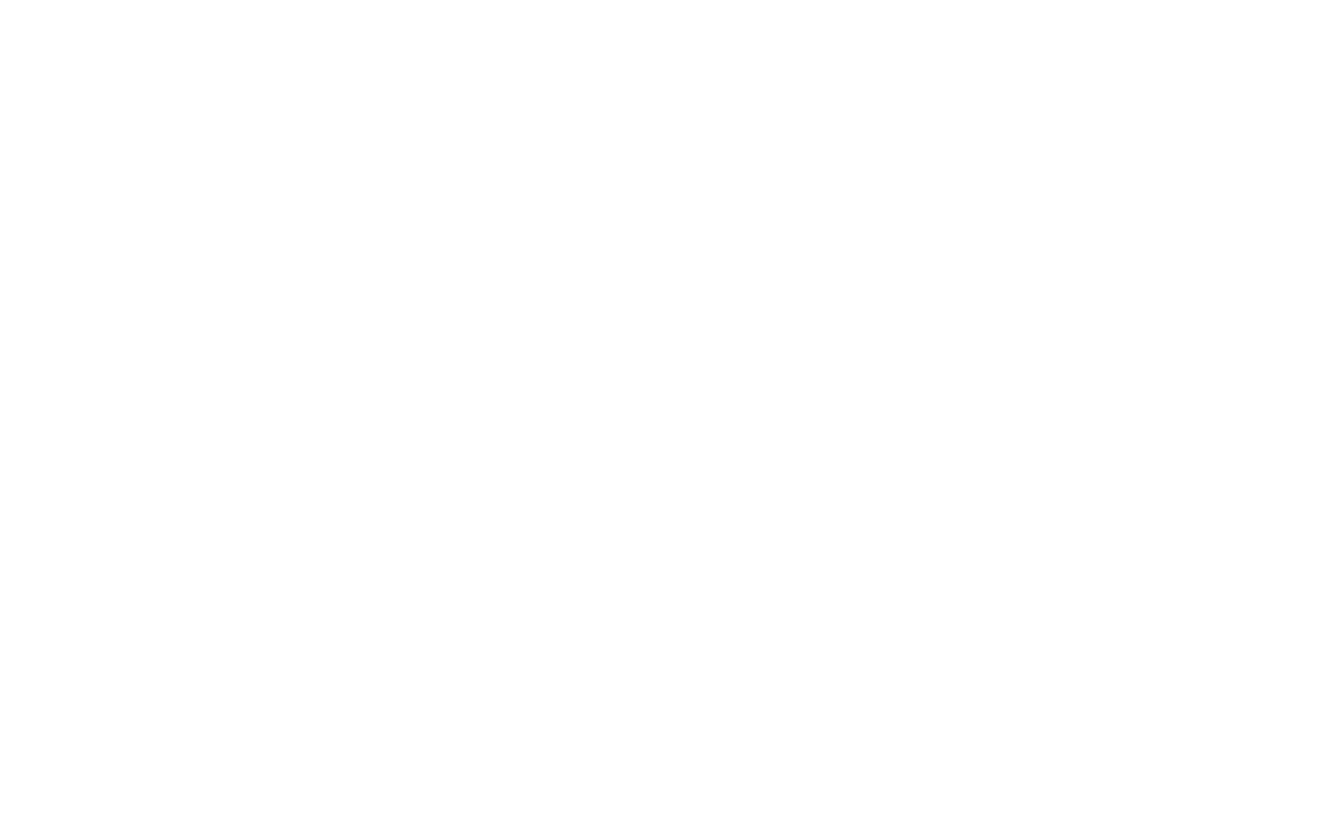
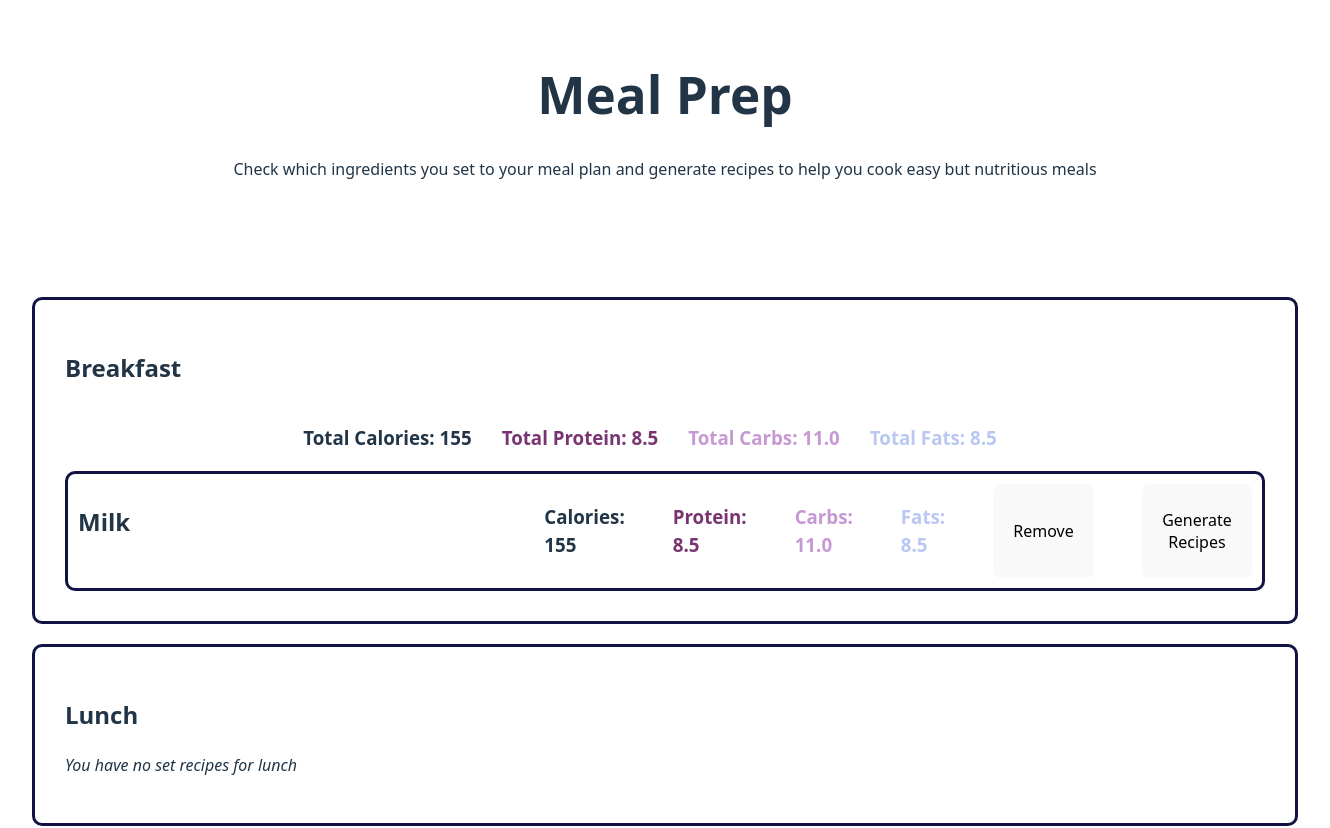
Before and after one commit to MimocaShelf/PantryTracker, a React (Vite) app: page /mealPrep in a window 1280 px wide. Before the commit this address had no page. Shown: the top 828 px of the page, 1330 px wide, since content can reach past the window. Before the commit the page ends 800 px from the top, so only its background shows below. Built offline with nearby package versions, Linux system fonts and the light colour scheme.

Commit message:
Add Nutrition Logic and Modify Nutrition and MealPrep pages

```diff
--- a/src/app.jsx
+++ b/src/app.jsx
@@ -1,6 +1,7 @@
 import { BrowserRouter, Routes, Route } from "react-router-dom";
 import Home from './home.jsx';
 import Nutrition from './nutrition.jsx';
+import MealPrep from './mealPrep.jsx';
 import React from 'react';
 
 function App() {
@@ -9,6 +10,7 @@ function App() {
         <Routes>
             <Route path="/" element={<Home />} />
             <Route path="/nutrition" element={<Nutrition />} />
+            <Route path="/mealPrep" element={<MealPrep />} />
         </Routes>
         </BrowserRouter>
     );
--- /dev/null
+++ b/src/mealPrep.jsx
@@ -0,0 +1,70 @@
+import React from 'react';
+
+function MealPrep() {
+    return (
+        <div>
+            <div class="section">
+            <h1>Meal Prep</h1>
+            <p>Check which ingredients you set to your meal plan and generate recipes to help you cook easy but nutritious meals</p>
+            </div>
+            <div class="section">
+            <div class="mealTimes">
+                <h2>Breakfast</h2>
+                <div class="total">
+                    <h3>Total Calories: 155</h3>
+                    <h3 id="purple-text">Total Protein: 8.5</h3>
+                    <h3 id="pink-text">Total Carbs: 11.0</h3>
+                    <h3 id="lavender-text">Total Fats: 8.5</h3>
+                </div>
+                <div class="row">
+                <div class="left-container">
+                    <h2>Milk</h2>
+                </div>
+                <div class="right-container">
+                    <h3>Calories: 155</h3>
+                    <h3 id="purple-text">Protein: 8.5</h3>
+                    <h3 id="pink-text">Carbs: 11.0</h3>
+                    <h3 id="lavender-text">Fats: 8.5</h3>
+                    <button>Remove</button>
+                    <button>Generate Recipes</button>
+                </div>
+                </div>
+
+            </div>
+            <div class="mealTimes">
+                <h2>Lunch</h2>
+                <p class="warning">You have no set recipes for lunch</p>
+            </div>
+            <div class="mealTimes">
+                <h2>Dinner</h2>
+                <p class="warning">You have no set recipes for lunch</p>
+            </div>
+            </div>
+
+            <h1>Recipes</h1>
+            <div class="mealTimes">
+                <h2>Pancakes</h2>
+                <p>Fluffy, round cakes made from a milk-based batter, cooked on a griddle and often served with syrup, butter, or fruit.</p>
+                <div class="right-aligned">
+                <button>Start Cooking &gt;</button>
+                </div>
+            </div>
+            <div class="mealTimes">
+                <h2>Oatmeal</h2>
+                <p>Warm, creamy porridge made by simmering oats in milk, commonly topped with fruits, nuts, or sweeteners like honey.</p>
+                <div class="right-aligned">
+                <button>Start Cooking &gt;</button>
+                </div>
+            </div>
+            <div class="mealTimes">
+                <h2>French Toast</h2>
+                <p>Slices of bread dipped in a milk and egg mixture, then fried until golden brown; usually served with syrup, powdered sugar, or fruit.</p>
+                <div class="right-aligned">
+                <button>Start Cooking &gt;</button>
+                </div>
+            </div>
+        </div>
+    );
+}
+
+export default MealPrep;
--- a/src/nutrition.jsx
+++ b/src/nutrition.jsx
@@ -3,13 +3,18 @@ import React from 'react';
 function Nutrition() {
     return (
         <div>
-            <h1>Welcome To Nutrition Page</h1>
+            <div class="section">
+            <h1>Nutrition Page</h1>
+            <p>See the list of pantry items you have and their nutritional values.</p>
+            <p>Add ingredients certain items to your meal plan to help generate recipes for breakfast, lunch and dinner</p>
+            </div>
             <div class='input-field'>
                 <input id="search-bar" placeholder='Search...' type="text"/>
                 <button>Ingredient List</button>
                 <button>Weekly Meal Plan</button>
             </div>
             <div class="nutritionBox">
+                <div class="row">
                 <div class="left-container">
                     <h2>Milk</h2>
                 </div>
@@ -19,8 +24,19 @@ function Nutrition() {
                     <h3 id="pink-text">Carbs: 11.0</h3>
                     <h3 id="lavender-text">Fats: 8.5</h3>
                 </div>
+                </div>
+                <div class="right-aligned">
+                <button>Add To Meal Prep</button>
+                <select name="times">
+                    <option>Breakfast</option>
+                    <option>Lunch</option>
+                    <option>Dinner</option>
+                </select>
+                </div>
+
             </div>
             <div class="nutritionBox">
+                <div class="row">
                 <div class="left-container">
                     <h2>Oats</h2>
                 </div>
@@ -30,6 +46,16 @@ function Nutrition() {
                     <h3 id="pink-text">Carbs: 31.8</h3>
                     <h3 id="lavender-text">Fats: 1.4</h3>
                 </div>
+                </div>
+
+                 <div class="right-aligned">
+                <button>Add To Meal Prep</button>
+                <select name="times">
+                    <option>Breakfast</option>
+                    <option>Lunch</option>
+                    <option>Dinner</option>
+                </select>
+                </div>
             </div>
         </div>
 
--- a/src/style.css
+++ b/src/style.css
@@ -133,17 +133,69 @@ button:focus-visible {
   width: 1200px;
   padding: 30px;
   margin-bottom: 20px;
+  position: relative;
+}
+
+.row {
   display: flex;
   justify-content: left;
   text-align: left;
   font-weight: bold;
 }
 
-.nutritionBox > .left-container, .nutritionBox > .right-container {
+.right-aligned {
+  display: flex;
+  justify-content: right;
+}
+
+.nutritionBox > button, .nutritionBox > select {
+  position: absolute;
+  right: 30px;
+  transform: translateY(-50%);
+}
+
+.left-container,  .right-container {
   flex: 1;
 }
 
-.nutritionBox > .right-container {
+.right-container {
   display: flex;
   gap: 3rem;
 }
+
+.mealTimes {
+  border: 3px solid #111344;
+  border-radius: 10px;
+  width: 1200px;
+  padding: 30px;
+  margin-bottom: 20px;
+  position: relative;
+  justify-content: left;
+  text-align: left;
+  font-weight: bold;
+}
+
+.mealTimes > .row {
+  border: 3px solid #111344;
+  border-radius: 10px;
+  padding: 10px;
+}
+
+.section {
+  padding-bottom: 100px;
+}
+
+.warning {
+  font-style: italic;
+  font-weight: normal;
+}
+
+.total {
+  border: none;
+  display: flex;
+  justify-content: center;
+}
+
+.total > h3 {
+  padding-right: 30px;
+}
```
Also changed, not shown: src/mealPrepManager.jsx (added, +19 -0 lines), src/nutritionFilter.jsx (added, +42 -0 lines).
